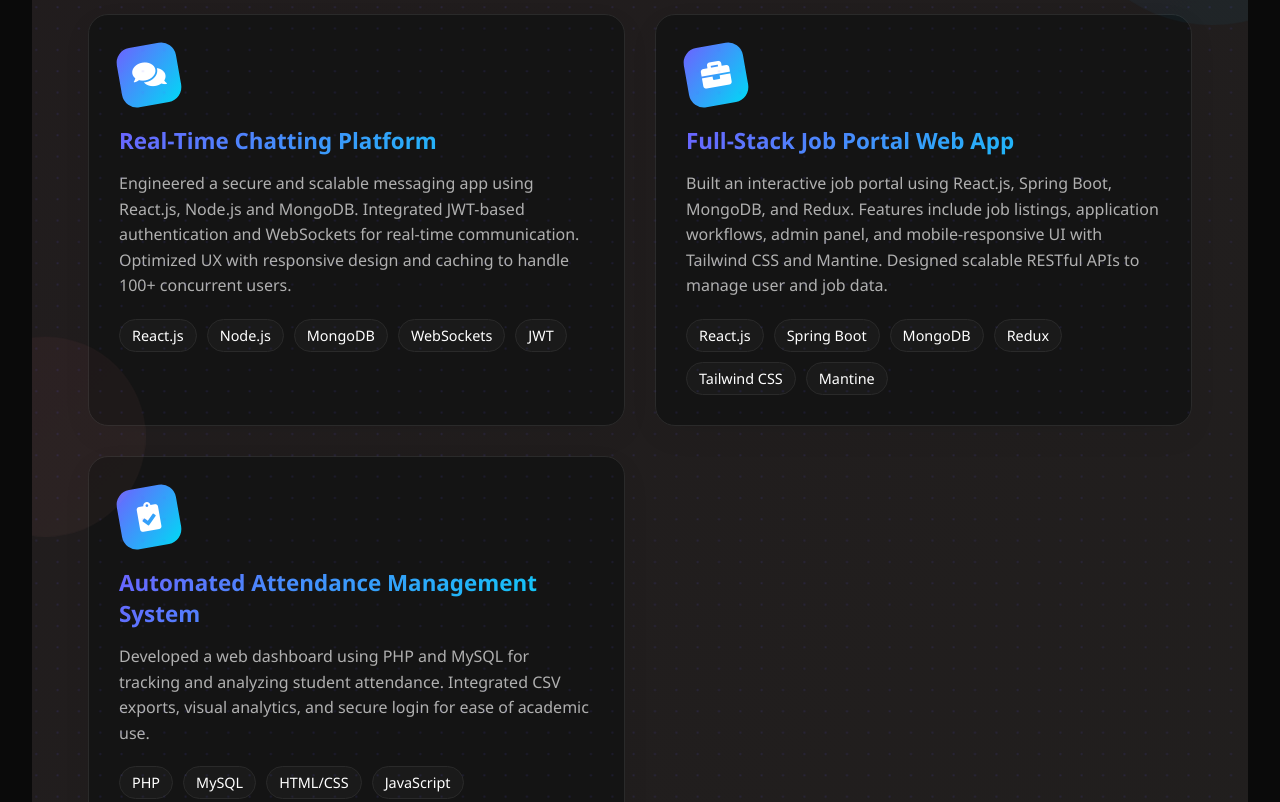
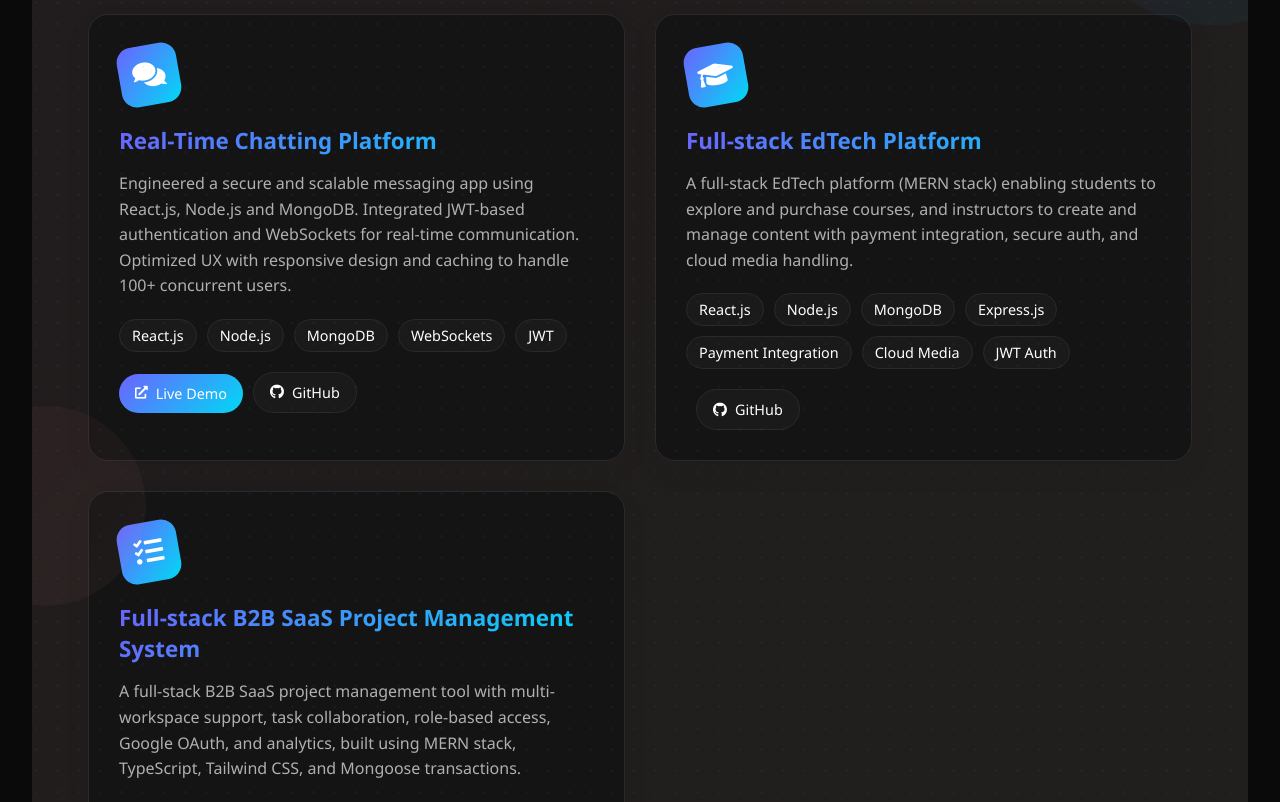
Before and after one commit to yuval0107/portfolio-website, a React (Create React App) app: page / in a window 1280 px wide. Shown: the part 3858-4660 px from the top of the page. Built offline with nearby package versions, Linux system fonts and the light colour scheme.

Commit message:
Added changes in projects and added links

```diff
--- a/src/components/Projects.css
+++ b/src/components/Projects.css
@@ -158,6 +158,70 @@
   transform: translateY(-2px);
 }
 
+.project-links {
+  margin-top: 20px;
+  opacity: 0;
+  transform: translateY(10px);
+  animation: fadeInUp 0.6s ease forwards;
+}
+
+.demo-link {
+  display: inline-flex;
+  align-items: center;
+  gap: 8px;
+  background: var(--gradient-primary);
+  color: white;
+  padding: 10px 16px;
+  border-radius: 25px;
+  text-decoration: none;
+  font-size: 0.9rem;
+  font-weight: 500;
+  transition: all 0.3s ease;
+  border: none;
+  cursor: pointer;
+}
+
+.demo-link:hover {
+  transform: translateY(-2px);
+  box-shadow: 0 8px 20px rgba(0, 0, 0, 0.15);
+  color: white;
+  text-decoration: none;
+}
+
+.demo-link i {
+  font-size: 0.8rem;
+}
+
+.github-link {
+  display: inline-flex;
+  align-items: center;
+  gap: 8px;
+  background: var(--background-off);
+  color: var(--text-primary);
+  padding: 10px 16px;
+  border-radius: 25px;
+  text-decoration: none;
+  font-size: 0.9rem;
+  font-weight: 500;
+  transition: all 0.3s ease;
+  border: 1px solid var(--border-color);
+  cursor: pointer;
+  margin-left: 10px;
+}
+
+.github-link:hover {
+  transform: translateY(-2px);
+  box-shadow: 0 8px 20px rgba(0, 0, 0, 0.1);
+  color: var(--text-primary);
+  text-decoration: none;
+  background: var(--gradient-secondary);
+  border-color: transparent;
+}
+
+.github-link i {
+  font-size: 0.9rem;
+}
+
 /* Decorative Elements */
 .projects-decoration {
   position: absolute;
@@ -210,6 +274,7 @@
     opacity: 0;
     transform: translateY(20px);
   }
+
   to {
     opacity: 1;
     transform: translateY(0);
@@ -220,19 +285,24 @@
   0% {
     transform: translate(0, 0);
   }
+
   50% {
     transform: translate(-20px, -20px);
   }
+
   100% {
     transform: translate(0, 0);
   }
 }
 
 @keyframes pulseDots {
-  0%, 100% {
+
+  0%,
+  100% {
     opacity: 0.1;
     transform: scale(1);
   }
+
   50% {
     opacity: 0.15;
     transform: scale(1.1);
--- a/src/components/Projects.js
+++ b/src/components/Projects.js
@@ -31,19 +31,23 @@ const Projects = () => {
       title: 'Real-Time Chatting Platform',
       description: 'Engineered a secure and scalable messaging app using React.js, Node.js and MongoDB. Integrated JWT-based authentication and WebSockets for real-time communication. Optimized UX with responsive design and caching to handle 100+ concurrent users.',
       technologies: ['React.js', 'Node.js', 'MongoDB', 'WebSockets', 'JWT'],
-      icon: 'fas fa-comments'
+      icon: 'fas fa-comments',
+      demoLink: 'https://chat-app-g6ti.onrender.com/login',
+      githubLink: 'https://github.com/yuval0107/chat-app'
     },
     {
-      title: 'Full-Stack Job Portal Web App',
-      description: 'Built an interactive job portal using React.js, Spring Boot, MongoDB, and Redux. Features include job listings, application workflows, admin panel, and mobile-responsive UI with Tailwind CSS and Mantine. Designed scalable RESTful APIs to manage user and job data.',
-      technologies: ['React.js', 'Spring Boot', 'MongoDB', 'Redux', 'Tailwind CSS', 'Mantine'],
-      icon: 'fas fa-briefcase'
+      title: 'Full-stack EdTech Platform',
+      description: 'A full-stack EdTech platform (MERN stack) enabling students to explore and purchase courses, and instructors to create and manage content with payment integration, secure auth, and cloud media handling.',
+      technologies: ['React.js', 'Node.js', 'MongoDB', 'Express.js', 'Payment Integration', 'Cloud Media', 'JWT Auth'],
+      icon: 'fas fa-graduation-cap',
+      githubLink: 'https://github.com/yuval0107/Hey-Yu-Learn'
     },
     {
-      title: 'Automated Attendance Management System',
-      description: 'Developed a web dashboard using PHP and MySQL for tracking and analyzing student attendance. Integrated CSV exports, visual analytics, and secure login for ease of academic use.',
-      technologies: ['PHP', 'MySQL', 'HTML/CSS', 'JavaScript'],
-      icon: 'fas fa-clipboard-check'
+      title: 'Full-stack B2B SaaS Project Management System',
+      description: 'A full-stack B2B SaaS project management tool with multi-workspace support, task collaboration, role-based access, Google OAuth, and analytics, built using MERN stack, TypeScript, Tailwind CSS, and Mongoose transactions.',
+      technologies: ['React.js', 'Node.js', 'MongoDB', 'TypeScript', 'Tailwind CSS', 'Mongoose', 'Google OAuth'],
+      icon: 'fas fa-tasks',
+      githubLink: 'https://github.com/yuval0107/HeyYu-Management-System'
     }
   ];
 
@@ -77,6 +81,34 @@ const Projects = () => {
                     </span>
                   ))}
                 </div>
+                {(project.demoLink || project.githubLink) && (
+                  <div className="project-links">
+                    {project.demoLink && (
+                      <a
+                        href={project.demoLink}
+                        target="_blank"
+                        rel="noopener noreferrer"
+                        className="demo-link"
+                        style={{ animationDelay: `${(index * 0.2) + 0.3}s` }}
+                      >
+                        <i className="fas fa-external-link-alt"></i>
+                        Live Demo
+                      </a>
+                    )}
+                    {project.githubLink && (
+                      <a
+                        href={project.githubLink}
+                        target="_blank"
+                        rel="noopener noreferrer"
+                        className="github-link"
+                        style={{ animationDelay: `${(index * 0.2) + 0.4}s` }}
+                      >
+                        <i className="fab fa-github"></i>
+                        GitHub
+                      </a>
+                    )}
+                  </div>
+                )}
               </div>
             </div>
           ))}
```
